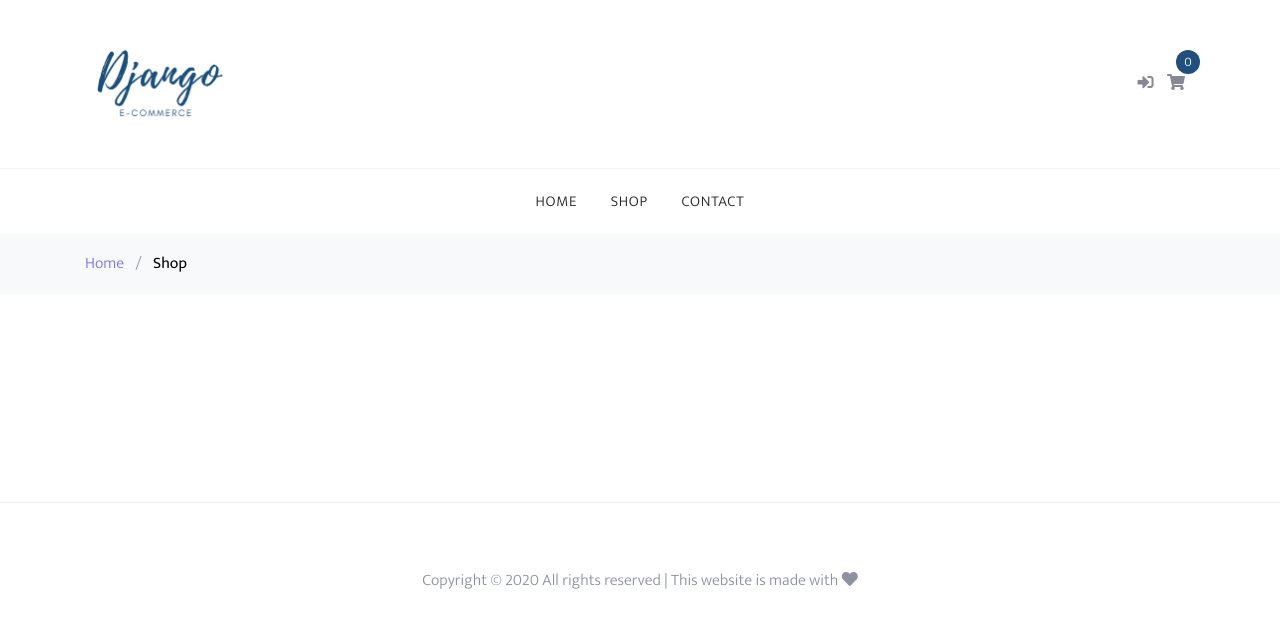
After one commit to devsingh-code/Django-Ecommerce-Website, a Django app: page /cart/ in a window 1280 px wide. The commit adds this page. Shown: the top 628 px of the page. Run offline with Django 3.2, Linux system fonts and the light colour scheme; data that the repository does not hold is empty; some libraries are stand-ins or nearby versions.

Commit message:
Added Product List view setup

```diff
--- a/cart/urls.py
+++ b/cart/urls.py
@@ -1,6 +1,9 @@
+from django.urls import path
+from . import views
 
 app_name = 'cart'
 
 urlpatterns = [
+    path('', views.ProductListView.as_view(), name='product-list')
 
 ]
--- a/cart/views.py
+++ b/cart/views.py
@@ -1,3 +1,9 @@
 from django.shortcuts import render
+from django.views import generic
+from .models import Product
+# Create your views here.
 
-# Create your views here.
+
+class ProductListView(generic.ListView):
+    template_name='cart/product_list.html'
+    queryset = Product.objects.all()
--- /dev/null
+++ b/templates/cart/product_list.html
@@ -0,0 +1,39 @@
+{% extends "base.html" %}
+
+{% block content %}
+
+<div class="bg-light py-3">
+    <div class="container">
+        <div class="row">
+            <div class="col-md-12 mb-0">
+                <a href="{% url 'home' %}">Home</a>
+                <span class="mx-2 mb-0">/</span>
+                <strong class="text-black">Shop</strong>
+            </div>
+        </div>
+    </div>
+</div>
+
+<div class="site-section">
+    <div class="container">
+        <div class="row mb-5">
+            {% for product in object_list  %}
+                <div class="col-lg-4 col-md-6 mb-4" data-aos="fade-up">
+                    <figure class="block-4-image">
+                       <a href="#">
+                           <img src="{{ product.image.url }}" class="img-fluid" alt="trivandrum-tshirt">
+                        </a>
+                    </figure>
+                    <div class="block-4-text p-4">
+                        <a href="#"><h3>{{ product.title }}</h3></a>
+                        <p class="mb-0">{{ product.description }}</p>
+                    </div>
+                </div>
+            {% endfor %}
+        </div>
+    </div>
+</div>
+
+
+
+{% endblock content %}
--- a/templates/navbar.html
+++ b/templates/navbar.html
@@ -2,7 +2,7 @@
     <div class="container">
         <ul class="site-menu js-clone-nav d-none d-md-block" style="padding: 0;">
             <li><a href="/">Home</a></li>
-            <li><a href="/">Shop</a></li>
+            <li><a href="{% url 'cart:product-list' %}">Shop</a></li>
             <li><a href="{% url 'contact'%}">Contact</a></li>
             {% if request.user.is_staff %}
                 <li><a href="/">Staff</a></li>
```
Also changed, not shown: cart/models.py (+12 -1 lines), cart/migrations/0001_initial.py (added), cart/migrations/0002_auto_20200730_2239.py (added).
